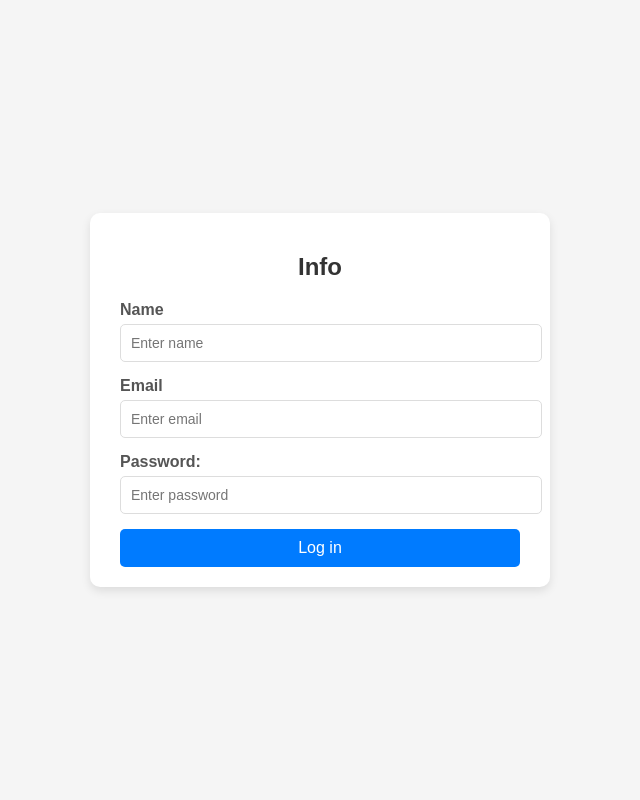
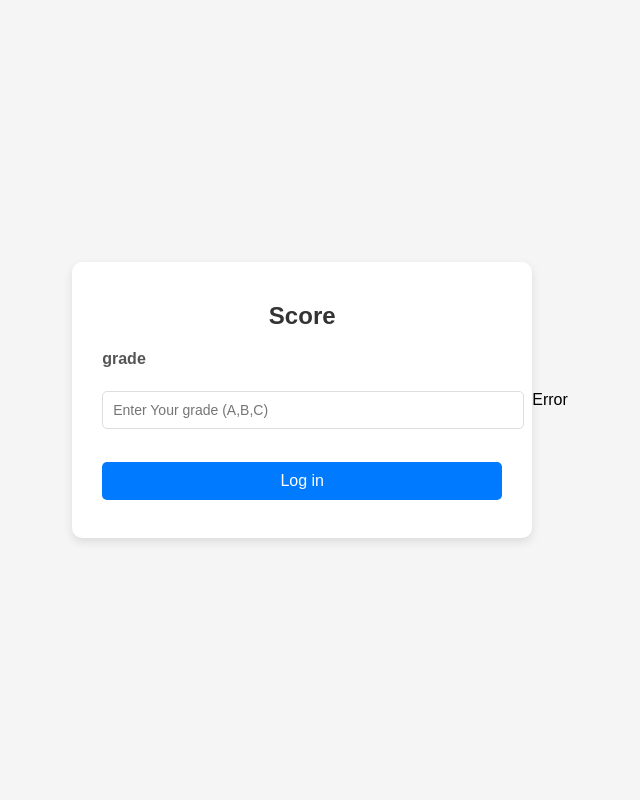
Before and after one commit to SadraGt/PHP-BroCode, a PHP site: page / in a window 1280 px wide. Shown: the whole page, without its empty margins (320-960 px from the left). Run offline with PHP 8.4, Linux system fonts and the light colour scheme; data that the repository does not hold is empty.

Commit message:
Add files via upload

```diff
--- a/index.php
+++ b/index.php
@@ -8,30 +8,81 @@
 </head>
 <body>
   <div class="form-container">
-    <form action="index.php" method="post">
-      <h2>Info</h2>
+    <form action="index.php" method="get">
+      <h2>Score</h2>
       <div class="form-group">
-        <label for="name">Name</label>
-        <input type="text" id="name" name="username" placeholder="Enter name" required>
-      </div>
-      <div class="form-group">
-        <label for="email">Email</label>
-        <input type="email" id="email" name="email" placeholder="Enter email" required>
-      </div>
-      <div class="form-group">
-        <label for="password">Password:</label>
-        <input type="password" id="password" name="password" placeholder="Enter password" required>
-      </div>
+        <label for="name">grade</label><br>
+        <input type="text" id="name" name="Vari" placeholder="Enter Your grade (A,B,C)" required><br>
+      </div><br>
 
-      <input type="submit" class="submit-btn" value="Log in">
-    </form>
+
+      <input type="submit" class="submit-btn" value="Log in"><br>
+    </form><br>
   </div>
 </body>
 </html>
 
 
 <?php
-    echo $_POST["username"] . "<br>";
-    echo "{$_POST["email"]} <br>";
+$Variable = $_GET["Vari"] ?? 0;
 
+switch ($Variable) {
+
+
+  case '+A' :
+    echo "your Excellent1 ";
+    break;
+
+  case 'A':
+    echo "your Excellent2 ";
+    break;
+
+  case '-A' :
+    echo "your Very Good";
+    break;
+
+  case '+B' :
+    echo "your Good";
+    break;
+
+  case 'B':
+    echo "your Good";
+    break;
+
+  case '-B' :
+    echo "your Above Average";
+    break;
+
+  case '+C' :
+    echo "your Average";
+    break;
+
+  case 'C':
+    echo "your Average";
+    break;
+
+  case '-C' :
+    echo "your Below Average";
+    break;
+
+  case '+D' :
+    echo "your Poor";
+    break;
+
+  case 'D':
+    echo "your Barely Passing";
+    break;
+
+  case '-D' :
+    echo "your ↕ Fail";
+    break;
+
+  case 'F':
+    echo "your Fail";
+    break;
+
+  default:
+    echo "Error";
+    break;
+}
 ?>
```
